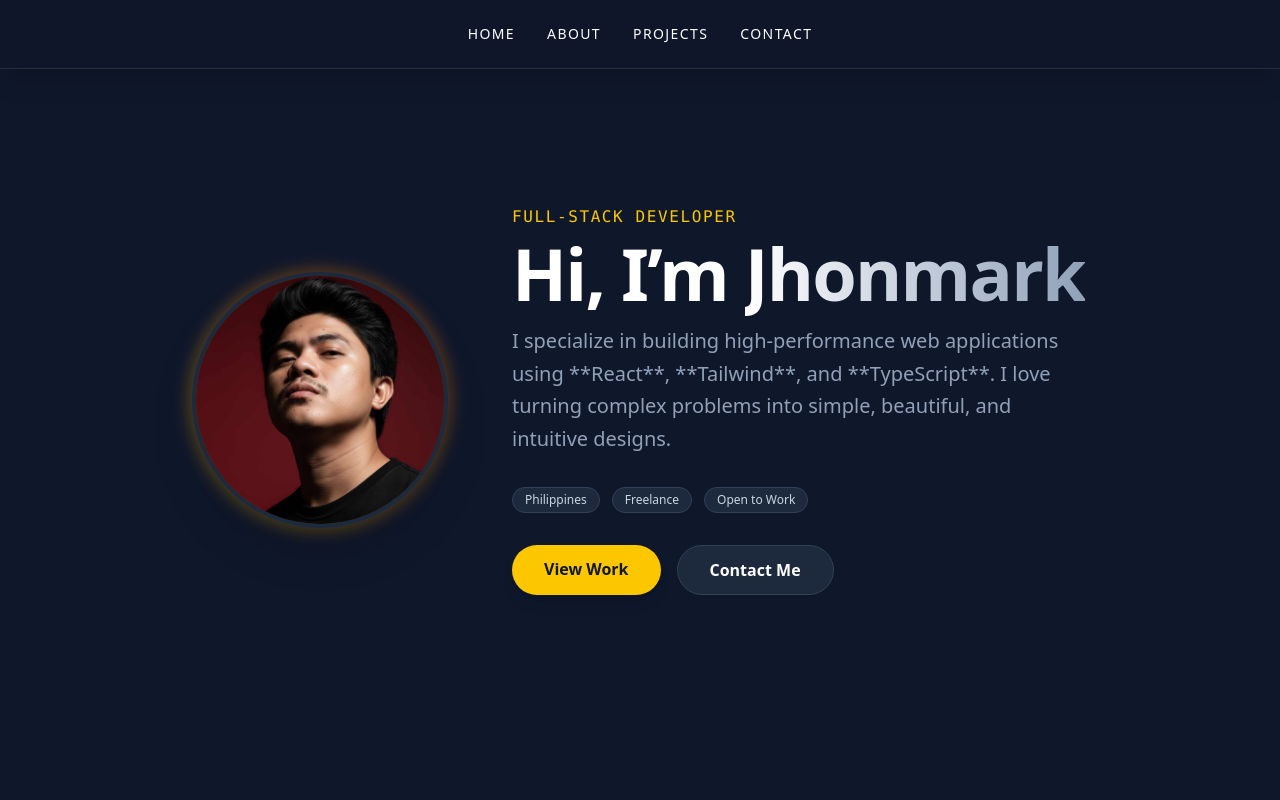
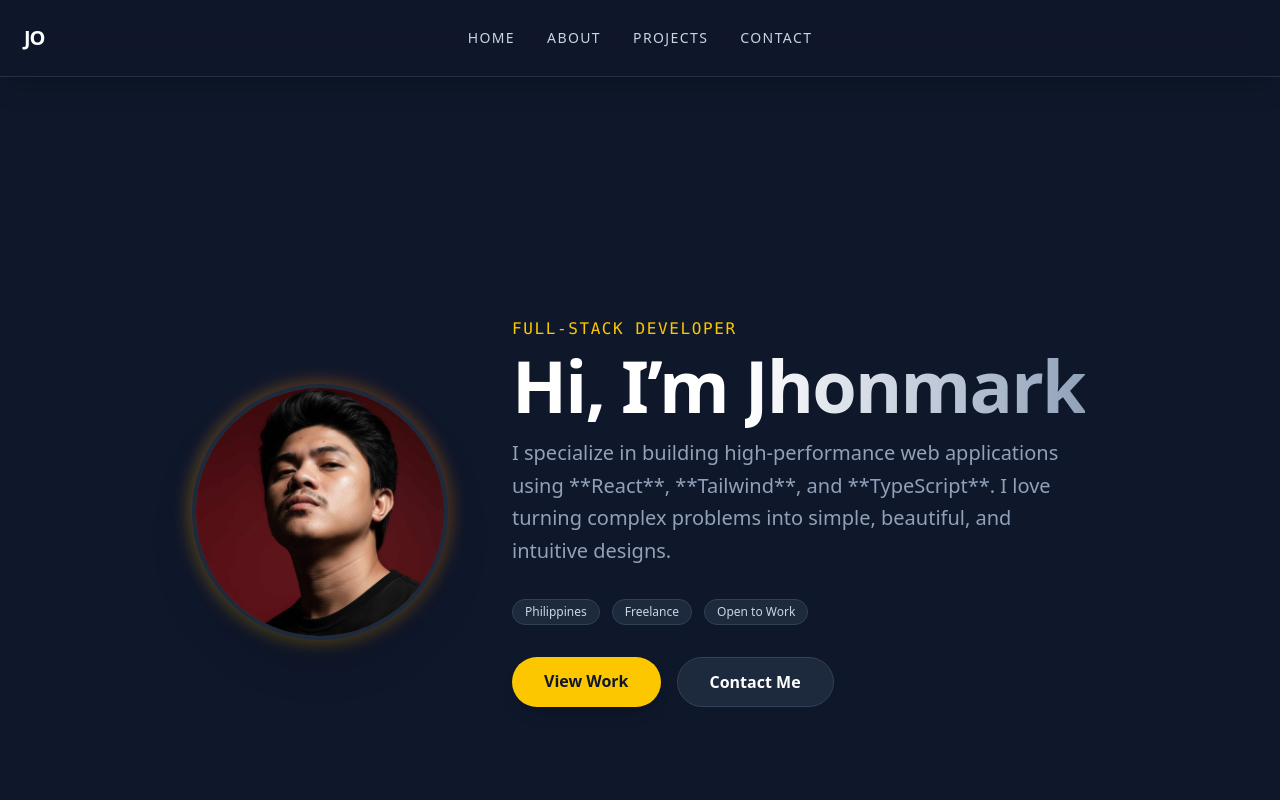
Before and after one commit to Jhonyx10/my-portfolio, a React (Vite) app: page / in a window 1280 px wide. Shown: the top 800 px of the page. Built offline with nearby package versions, Linux system fonts and the light colour scheme.

Commit message:
navbar changes

```diff
--- a/src/components/Layout.tsx
+++ b/src/components/Layout.tsx
@@ -8,9 +8,13 @@ interface LayoutProps {
 
 const Layout = ({ children }: LayoutProps) => {
   return (
-        <div className="bg-slate-900 min-h-screen text-white font-sans">
+    // Added flex and flex-col to keep footer at bottom
+    <div className="bg-slate-900 min-h-screen text-white font-sans flex flex-col">
       <Navbar />
-            <main>
+      {/* Added pt-28 to push content below the fixed navbar.
+          Added flex-grow to push the footer down.
+      */}
+      <main className="grow pt-28 px-4">
         {children || <Outlet />}
       </main>
       <footer className="bg-slate-900 border-t border-slate-800 py-10 text-center">
--- a/src/components/Navbar.tsx
+++ b/src/components/Navbar.tsx
@@ -1,7 +1,7 @@
 import { useState } from "react";
 import { motion, AnimatePresence } from "framer-motion";
 import { Link, useLocation } from "react-router-dom";
-import { Menu, X } from "lucide-react"; // Install lucide-react or use SVG icons
+import { Menu, X } from "lucide-react";
 
 const Navbar = () => {
   const [isOpen, setIsOpen] = useState(false);
@@ -15,41 +15,45 @@ const Navbar = () => {
     { name: "Contact", link: isHome ? "#contact" : "/#contact" },
   ];
 
-  const toggleMenu = () => setIsOpen(!isOpen);
-
   return (
     <motion.nav
       initial={{ y: -50, opacity: 0 }}
       animate={{ y: 0, opacity: 1 }}
-      transition={{ duration: 0.8 }}
-      className="bg-slate-900/40 backdrop-blur-md border-b border-white/10 shadow-xl fixed w-full z-50 p-6"
+      // Fixed: Tailwind uses z-50 (not z-100), or use brackets for arbitrary values
+      className="bg-slate-900/80 backdrop-blur-md border-b border-white/10 shadow-xl fixed top-0 w-full z-[100] p-6"
     >
-      <div className="max-w-7xl mx-auto flex items-center justify-between md:justify-center">
-        {/* Desktop Links (Hidden on mobile) */}
-        <ul className="hidden md:flex gap-8">
+      <div className="max-w-7xl mx-auto flex items-center justify-between">
+        {/* Logo - Always visible */}
+        <span className="font-bold text-xl tracking-tighter">JO</span>
+
+        {/* Desktop Links - centered logic with the flex-grow and justify-center */}
+        <ul className="hidden md:flex gap-8 absolute left-1/2 -translate-x-1/2">
           {navItems.map((item) => (
-            <motion.li
+            <li
               key={item.name}
-              whileHover={{ y: -3, color: "#facc15" }}
-              transition={{ type: "spring", stiffness: 300 }}
-              className="cursor-pointer text-sm uppercase tracking-widest font-medium text-white"
+              className="cursor-pointer text-sm uppercase tracking-widest font-medium text-slate-300 hover:text-yellow-400 transition-colors"
             >
               {item.link.startsWith("#") || item.link.startsWith("/#") ? (
                 <a href={item.link}>{item.name}</a>
               ) : (
                 <Link to={item.link}>{item.name}</Link>
               )}
-            </motion.li>
+            </li>
           ))}
         </ul>
 
-        {/* Mobile Header (Visible on mobile only) */}
-        <div className="flex w-full justify-between items-center md:hidden">
-          <span className="font-bold text-lg tracking-tighter">JO</span>
-          <button onClick={toggleMenu} className="text-white focus:outline-none">
+        {/* Mobile Toggle Button */}
+        <div className="md:hidden">
+          <button
+            onClick={() => setIsOpen(!isOpen)}
+            className="p-2 text-white hover:bg-white/10 rounded-lg transition-colors"
+          >
             {isOpen ? <X size={28} /> : <Menu size={28} />}
           </button>
         </div>
+
+        {/* Invisible spacer for Desktop to keep logo left (keeps the absolute centered list perfect) */}
+        <div className="hidden md:block w-10"></div>
       </div>
 
       {/* Mobile Menu Overlay */}
@@ -59,23 +63,17 @@ const Navbar = () => {
             initial={{ opacity: 0, height: 0 }}
             animate={{ opacity: 1, height: "auto" }}
             exit={{ opacity: 0, height: 0 }}
-            className="md:hidden mt-4 overflow-hidden"
+            className="md:hidden bg-slate-900 border-b border-white/10 absolute left-0 top-[76px] w-full"
           >
-            <ul className="flex flex-col items-center gap-6 pb-4">
+            <ul className="flex flex-col items-center gap-8 py-10">
               {navItems.map((item) => (
-                <motion.li
-                  key={item.name}
-                  initial={{ x: -20, opacity: 0 }}
-                  animate={{ x: 0, opacity: 1 }}
-                  className="text-sm uppercase tracking-widest font-medium text-white"
-                  onClick={() => setIsOpen(false)} // Close menu on click
-                >
-                  {item.link.startsWith("#") || item.link.startsWith("/#") ? (
-                    <a href={item.link}>{item.name}</a>
+                <li key={item.name} onClick={() => setIsOpen(false)}>
+                   {item.link.startsWith("#") || item.link.startsWith("/#") ? (
+                    <a href={item.link} className="text-lg uppercase tracking-[0.2em]">{item.name}</a>
                   ) : (
-                    <Link to={item.link}>{item.name}</Link>
+                    <Link to={item.link} className="text-lg uppercase tracking-[0.2em]">{item.name}</Link>
                   )}
-                </motion.li>
+                </li>
               ))}
             </ul>
           </motion.div>
--- a/src/pages/Home.tsx
+++ b/src/pages/Home.tsx
@@ -21,7 +21,7 @@ const Home = () => {
             variants={fadeUp}
             className="relative"
           >
-            <div className="absolute -inset-1 bg-gradient-to-tr from-yellow-400 to-orange-500 rounded-full blur opacity-30"></div>
+            <div className="absolute -inset-1 bg-linear-to-tr from-yellow-400 to-orange-500 rounded-full blur opacity-30"></div>
             <img
               src={Profile}
               alt="Jhonmark Ordaniza"
@@ -42,7 +42,7 @@ const Home = () => {
               variants={fadeUp}
               className="text-5xl md:text-7xl font-bold mb-4 tracking-tight"
             >
-              Hi, I’m <span className="text-transparent bg-clip-text bg-gradient-to-r from-white to-slate-400">Jhonmark</span>
+              Hi, I’m <span className="text-transparent bg-clip-text bg-linear-to-r from-white to-slate-400">Jhonmark</span>
             </motion.h2>
 
             <motion.p
```
Lines whose indentation alone changed are shown as unchanged.
